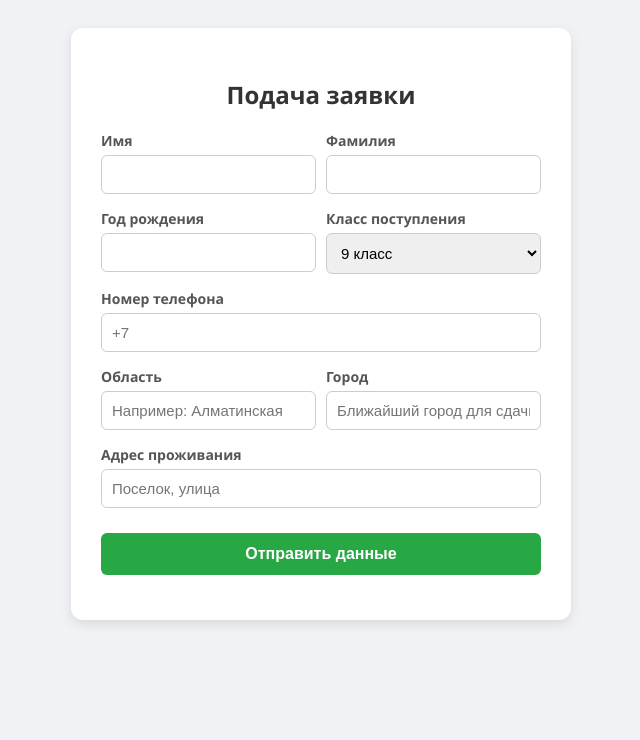
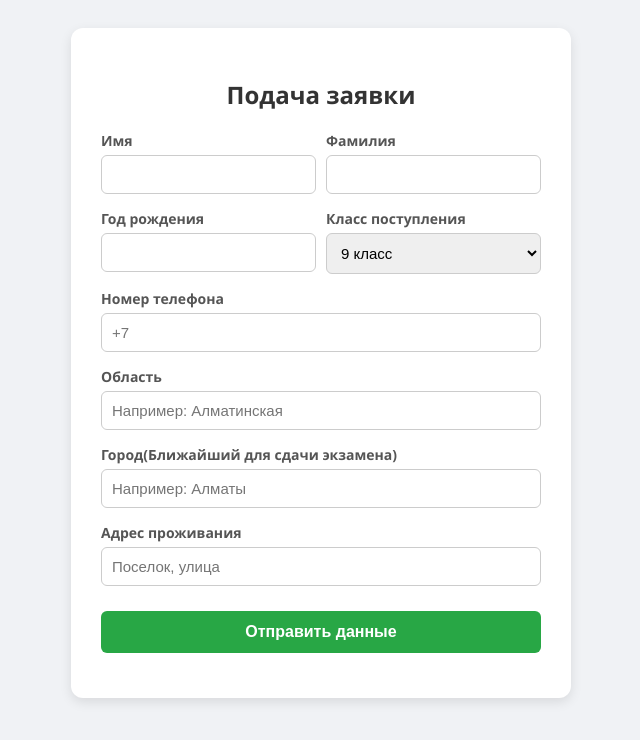
Before and after one commit to Baakha/arst, a plain HTML site: page index.html in a window 1280 px wide. Shown: the whole page, without its empty margins (319-959 px from the left). Drawn offline with Linux system fonts and the light colour scheme.

Commit message:
Update index.html

```diff
--- a/index.html
+++ b/index.html
@@ -54,16 +54,16 @@
             <input type="tel" name="phone" placeholder="+7" required>
         </div>
 
-        <div class="row">
-            <div class="field">
-                <label>Область</label>
-                <input type="text" name="region" placeholder="Например: Алматинская" required>
-            </div>
-            <div class="field">
-                <label>Город</label>
-                <input type="text" name="city" placeholder="Ближайший город для сдачи экзамена" required>
-            </div>
+        <div class="field">
+            <label>Область</label>
+            <input type="text" name="region" placeholder="Например: Алматинская" required>
         </div>
+
+        <div class="field">
+            <label>Город(Ближайший для сдачи экзамена)</label>
+            <input type="text" name="city" placeholder="Например: Алматы" required>
+        </div>
+
 
         <div class="field">
             <label>Адрес проживания</label>
```
